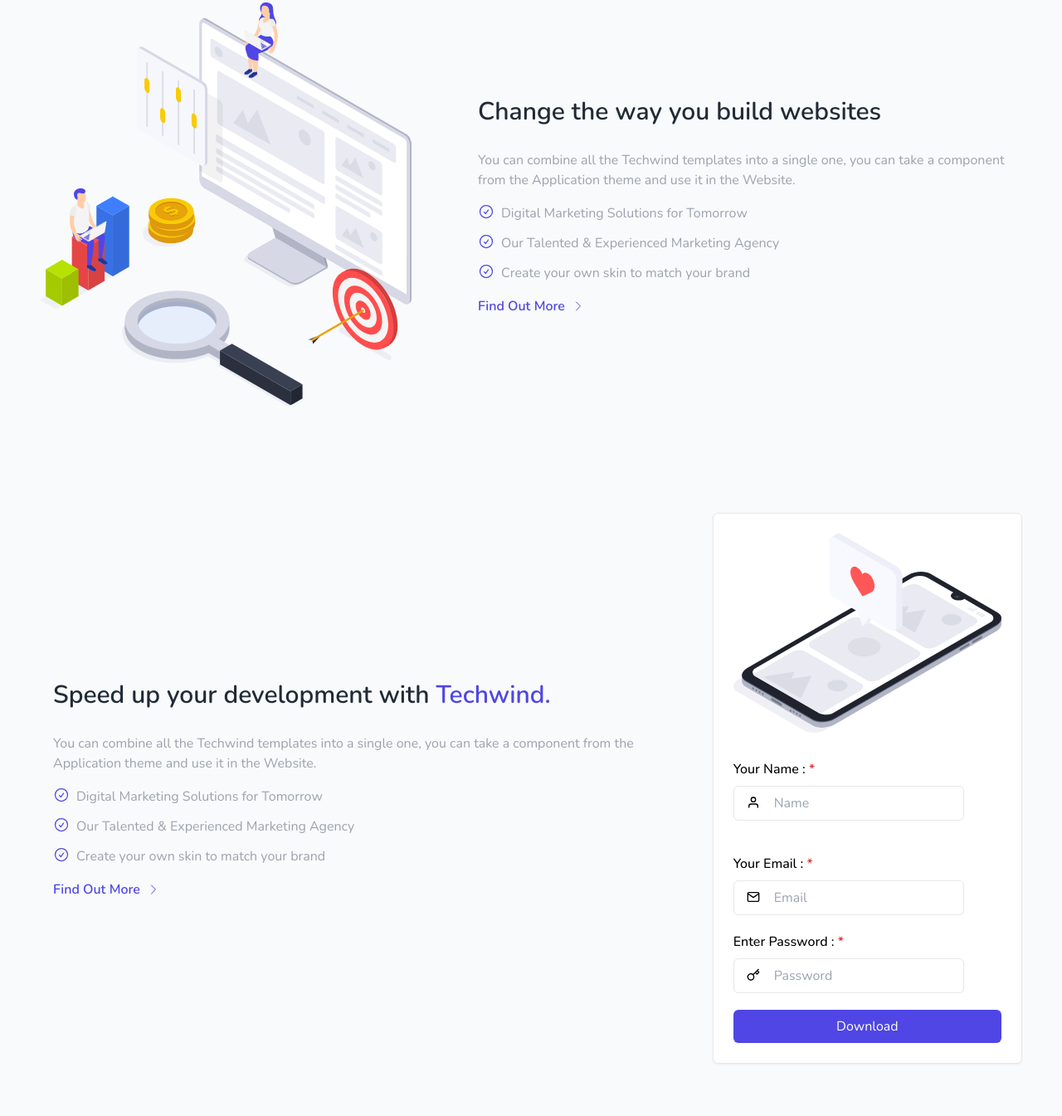
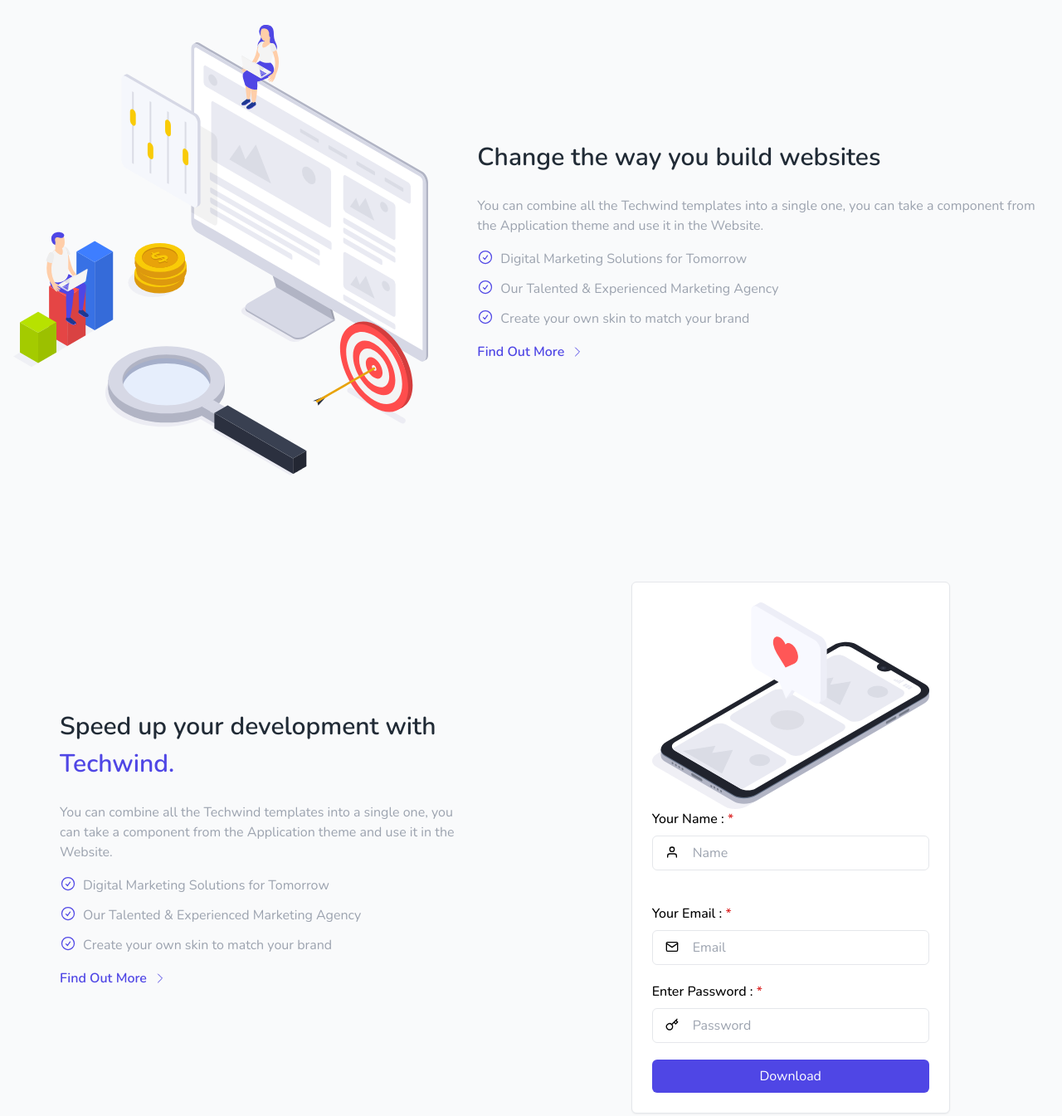
Before and after one commit to coordova/landing-one, a website: page index.html in a window 1280 px wide. Shown: the part 1301-2646 px from the top of the page at 83% size. Drawn offline with nearby package versions, Linux system fonts and the light colour scheme.

Commit message:
Several Fixes - Form width breakpoints for LG MD containers

```diff
--- a/index.html
+++ b/index.html
@@ -87,13 +87,13 @@
                 </p>
             </div>
             <!-- Change the way -->
-            <div class="flex flex-col space-y-8 items-center py-16 md:flex-row md:space-y-0 md:space-x-16">
+            <div class="flex flex-col space-y-8 items-center py-16 md:flex-row md:space-y-0 md:space-x-4 lg:space-x-10">
                 <!-- Image -->
-                <div class="w-1/2 md:w-2/5">
-                    <img src="assets/images/illustrator/SEO_SVG.svg" alt="img">
+                <div class="md:w-1/2 lg:w-5/12">
+                    <img src="assets/images/illustrator/SEO_SVG.svg" alt="img" class="" width="500" height="500">
                 </div>
                 <!-- Content -->
-                <div class="w-1/2 text-gray-400 md:w-3/5">
+                <div class="md:w-1/2 lg:w-7/12 text-gray-400">
                     <div class="flex flex-col space-y-4 px-4">
                         <h2>Change the way you build websites</h2>
                         <p class="pt-2">
@@ -119,11 +119,53 @@
                     </div>
                 </div>
             </div>
+        </div>
+        <div class="container">
             <!-- Speed Up -->
-            <div class="flex flex-col space-y-8 items-center py-16 md:flex-row md:space-y-0 md:space-x-16">
+            <div class="flex flex-col space-y-8 items-center py-16 md:flex-row-reverse md:space-y-0 md:space-x-10">
+                <!-- Image & Form -->
+                <div class="w-full lg:w-5/12 md:w-2/5">
+                    <div class="p-6 border rounded-md bg-white shadow-sm md:max-w-sm">
+                        <img src="assets/images/illustrator/Mobile_notification_SVG.svg" alt="img">
+                        <div class="">
+                            <form class="">
+                                <div class="flex flex-col space-y-5">
+                                    <!-- Your Name field -->
+                                    <div class="mb-5">
+                                        <label class="font-medium">Your Name : <span class="text-red-600">*</span></label>
+                                        <div class="relative mt-2">
+                                            <svg xmlns="http://www.w3.org/2000/svg" width="24" height="24" viewBox="0 0 24 24" fill="none" stroke="currentColor" stroke-width="2" stroke-linecap="round" stroke-linejoin="round" class="feather feather-user w-4 h-4 absolute top-3 left-4"><path d="M20 21v-2a4 4 0 0 0-4-4H8a4 4 0 0 0-4 4v2"></path><circle cx="12" cy="7" r="4"></circle></svg>
+                                            <input type="text" class="px-6 py-2 pl-12  border border-gray-200 rounded-md focus:outline-none focus:ring-1 focus:ring-indigo-600 w-full" placeholder="Name" name="name" required="">
+                                        </div>
+                                    </div>
+                                    <!-- Your Email field -->
+                                    <div class="mb-5">
+                                        <label class="font-medium">Your Email : <span class="text-red-600">*</span></label>
+                                        <div class="relative mt-2">
+                                            <svg xmlns="http://www.w3.org/2000/svg" width="24" height="24" viewBox="0 0 24 24" fill="none" stroke="currentColor" stroke-width="2" stroke-linecap="round" stroke-linejoin="round" class="feather feather-mail w-4 h-4 absolute top-3 left-4"><path d="M4 4h16c1.1 0 2 .9 2 2v12c0 1.1-.9 2-2 2H4c-1.1 0-2-.9-2-2V6c0-1.1.9-2 2-2z"></path><polyline points="22,6 12,13 2,6"></polyline></svg>
+                                            <input type="text" class="px-6 py-2 pl-12  border border-gray-200 rounded-md focus:outline-none focus:ring-1 focus:ring-indigo-600 w-full" placeholder="Email" name="email" required="">
+                                        </div>
+                                    </div>
+                                    <!-- Your Password field -->
+                                    <div class="mb-5">
+                                        <label class="font-medium">Enter Password : <span class="text-red-600">*</span></label>
+                                        <div class="relative mt-2">
+                                            <svg xmlns="http://www.w3.org/2000/svg" width="24" height="24" viewBox="0 0 24 24" fill="none" stroke="currentColor" stroke-width="2" stroke-linecap="round" stroke-linejoin="round" class="feather feather-key w-4 h-4 absolute top-3 left-4"><path d="M21 2l-2 2m-7.61 7.61a5.5 5.5 0 1 1-7.778 7.778 5.5 5.5 0 0 1 7.777-7.777zm0 0L15.5 7.5m0 0l3 3L22 7l-3-3m-3.5 3.5L19 4"></path></svg>
+                                            <input type="password" class="px-6 py-2 pl-12 border border-gray-200 rounded-md focus:outline-none focus:ring-1 focus:ring-indigo-600 w-full" placeholder="Password" name="password" required="">
+                                        </div>
+                                    </div>
+                                    <!-- Submit Button -->
+                                    <div>
+                                        <button class="w-full px-6 py-2 duration-200 bg-indigo-600 hover:bg-indigo-700 border-indigo-600 hover:border-indigo-700 text-white rounded-md w-full">Download</button>
+                                    </div>
+                                </div>
+                            </form>
+                        </div>
+                    </div>
+                </div>
                 <!-- Content -->
-                <div class="w-1/2 text-gray-400 md:w-2/3">
-                    <div class="flex flex-col space-y-4 px-4">
+                <div class="mt-8 md:mt-0 text-gray-400 lg:w-7/12 md:w-3/5">
+                    <div class="flex flex-col space-y-4 px-4 max-w-lg">
                         <h2>Speed up your development with <span class="text-indigo-600">Techwind.</span></h2>
                         <p class="pt-2">
                             You can combine all the Techwind templates into a single one, you can take a component from the Application theme and use it in the Website.
@@ -147,46 +189,7 @@
                         </div>
                     </div>
                 </div>
-                <!-- Image & Form -->
-                <div class="w-1/2 md:w-1/3">
-                    <div class="p-6 border rounded-md bg-white shadow-sm">
-                        <img src="assets/images/illustrator/Mobile_notification_SVG.svg" alt="img">
-                        <div class="mt-8">
-                            <form>
-                                <div class="flex flex-col space-y-5">
-                                    <!-- Your Name field -->
-                                    <div class="mb-5">
-                                        <label class="font-medium">Your Name : <span class="text-red-600">*</span></label>
-                                        <div class="relative mt-2">
-                                            <svg xmlns="http://www.w3.org/2000/svg" width="24" height="24" viewBox="0 0 24 24" fill="none" stroke="currentColor" stroke-width="2" stroke-linecap="round" stroke-linejoin="round" class="feather feather-user w-4 h-4 absolute top-3 left-4"><path d="M20 21v-2a4 4 0 0 0-4-4H8a4 4 0 0 0-4 4v2"></path><circle cx="12" cy="7" r="4"></circle></svg>
-                                            <input type="text" class="px-6 py-2 pl-12  border border-gray-200 rounded-md focus:outline-none focus:ring-1 focus:ring-indigo-600" placeholder="Name" name="name" required="">
-                                        </div>
-                                    </div>
-                                    <!-- Your Email field -->
-                                    <div class="mb-5">
-                                        <label class="font-medium">Your Email : <span class="text-red-600">*</span></label>
-                                        <div class="relative mt-2">
-                                            <svg xmlns="http://www.w3.org/2000/svg" width="24" height="24" viewBox="0 0 24 24" fill="none" stroke="currentColor" stroke-width="2" stroke-linecap="round" stroke-linejoin="round" class="feather feather-mail w-4 h-4 absolute top-3 left-4"><path d="M4 4h16c1.1 0 2 .9 2 2v12c0 1.1-.9 2-2 2H4c-1.1 0-2-.9-2-2V6c0-1.1.9-2 2-2z"></path><polyline points="22,6 12,13 2,6"></polyline></svg>
-                                            <input type="text" class="px-6 py-2 pl-12  border border-gray-200 rounded-md focus:outline-none focus:ring-1 focus:ring-indigo-600" placeholder="Email" name="email" required="">
-                                        </div>
-                                    </div>
-                                    <!-- Your Password field -->
-                                    <div class="mb-5">
-                                        <label class="font-medium">Enter Password : <span class="text-red-600">*</span></label>
-                                        <div class="relative mt-2">
-                                            <svg xmlns="http://www.w3.org/2000/svg" width="24" height="24" viewBox="0 0 24 24" fill="none" stroke="currentColor" stroke-width="2" stroke-linecap="round" stroke-linejoin="round" class="feather feather-key w-4 h-4 absolute top-3 left-4"><path d="M21 2l-2 2m-7.61 7.61a5.5 5.5 0 1 1-7.778 7.778 5.5 5.5 0 0 1 7.777-7.777zm0 0L15.5 7.5m0 0l3 3L22 7l-3-3m-3.5 3.5L19 4"></path></svg>
-                                            <input type="password" class="px-6 py-2 pl-12 border border-gray-200 rounded-md focus:outline-none focus:ring-1 focus:ring-indigo-600" placeholder="Password" name="password" required="">
-                                        </div>
-                                    </div>
-                                    <!-- Submit Button -->
-                                    <div>
-                                        <button class="w-full px-6 py-2 duration-200 bg-indigo-600 hover:bg-indigo-700 border-indigo-600 hover:border-indigo-700 text-white rounded-md w-full">Download</button>
-                                    </div>
-                                </div>
-                            </form>
-                        </div>
-                    </div>
-                </div>
+
             </div>
         </div>
     </section>
@@ -205,12 +208,12 @@
                 <p class="max-w-lg mx-auto text-gray-400">
                     Start working with Tailwind CSS that can provide everything you need to generate awareness, drive traffic, connect.
                 </p>
-                <!-- slider - tiny slider - https://github.com/ganlanyuan/tiny-slider -->
                 <!-- Container -->
-                <div class="py-16 flex flex-col space-y-4 md:flex-row md:space-y-0 md:space-x-4">
-                    <!-- Card 1 container -->
-                    <figure class="md:flex rounded-xl p-8 md:p-0 border-gray-100 shadow md:w-1/2">
-                        <img class="w-24 h-24 md:w-48 md:h-auto md:rounded-none rounded-full mx-auto md:rounded-l-xl" src="assets/images/client/04.jpg" alt="pic" width="384" height="512">
+                <div class="py-16 flex flex-col items-center space-y-4 lg:flex-row lg:space-y-0 lg:space-x-6">
+                    <!-- Card 1 -->
+                    <!-- <div class="lg:w-1/2"> -->
+                        <figure class="md:flex rounded-xl p-8 md:p-0 border-gray-100 shadow">
+                            <img class="w-24 h-24 md:w-48 md:h-auto md:rounded-none rounded-full mx-auto md:rounded-l-xl" src="assets/images/client/02.jpg" alt="pic" width="400" height="400">
                             <div class="pt-6 md:p-8 text-center md:text-left space-y-4">
                                 <blockquote>
                                     <p class="text-slate-400 font-medium">
@@ -228,10 +231,11 @@
 
                             </div>
                         </figure>
-
+                    <!-- </div> -->
                     <!-- Card 2 -->
-                    <figure class="md:flex bg-slate-100 rounded-xl p-8 md:p-0 border-gray-100 shadow md:w-1/2">
-                        <img class="w-24 h-24 md:w-48 md:h-auto md:rounded-none rounded-full mx-auto md:rounded-l-xl" src="assets/images/client/01.jpg" alt="pic" width="384" height="512">
+                    <!-- <div class="lg:w-1/2"> -->
+                        <figure class="md:flex bg-slate-100 rounded-xl p-8 md:p-0 border-gray-100 shadow">
+                            <img class="w-24 h-24 md:w-48 md:h-auto md:rounded-none rounded-full mx-auto md:rounded-l-xl" src="assets/images/client/05.jpg" alt="pic" width="400" height="400">
                             <div class="pt-6 md:p-8 text-center md:text-left space-y-4">
                                 <blockquote>
                                     <p class="text-lg font-medium">
@@ -250,6 +254,7 @@
                                 </figcaption>
                             </div>
                         </figure>
+                <!--     </div> -->
                 </div>
             </div>
 
@@ -257,18 +262,5 @@
     </section>
 
 
-
-    <script src="https://cdnjs.cloudflare.com/ajax/libs/tiny-slider/2.9.2/min/tiny-slider.js"></script>
-
-    <script type="module">
-        // import {tns} from './src/tiny-slider.js';
-
-        var slider = tns({
-            container: '.my-slider',
-            items: 6,
-            slideBy: 'page',
-            autoplay: true
-        });
-    </script>
 </body>
 </html>
--- a/tailwind.config.js
+++ b/tailwind.config.js
@@ -5,7 +5,7 @@
   theme: {
     container: {
       center: true,
-      padding: "3rem", /* 16px */
+      padding: "16px", /* 16px */
     },
     extend: {
       colors: {
```
Also changed, not shown: assets/css/style.css. Lines whose indentation alone changed are shown as unchanged.
